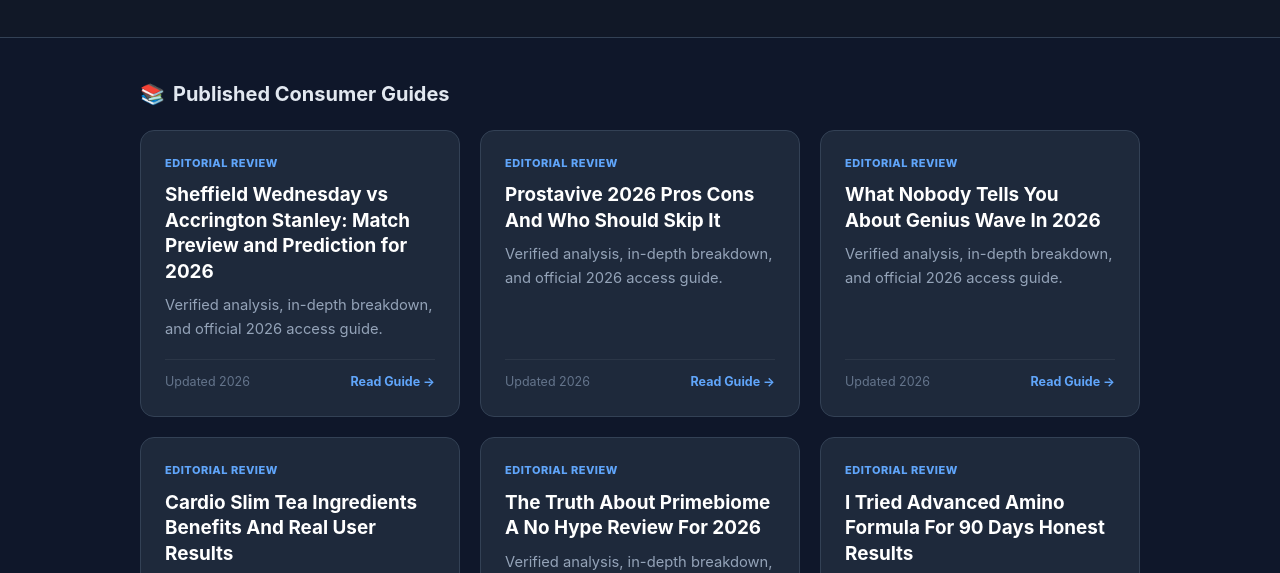
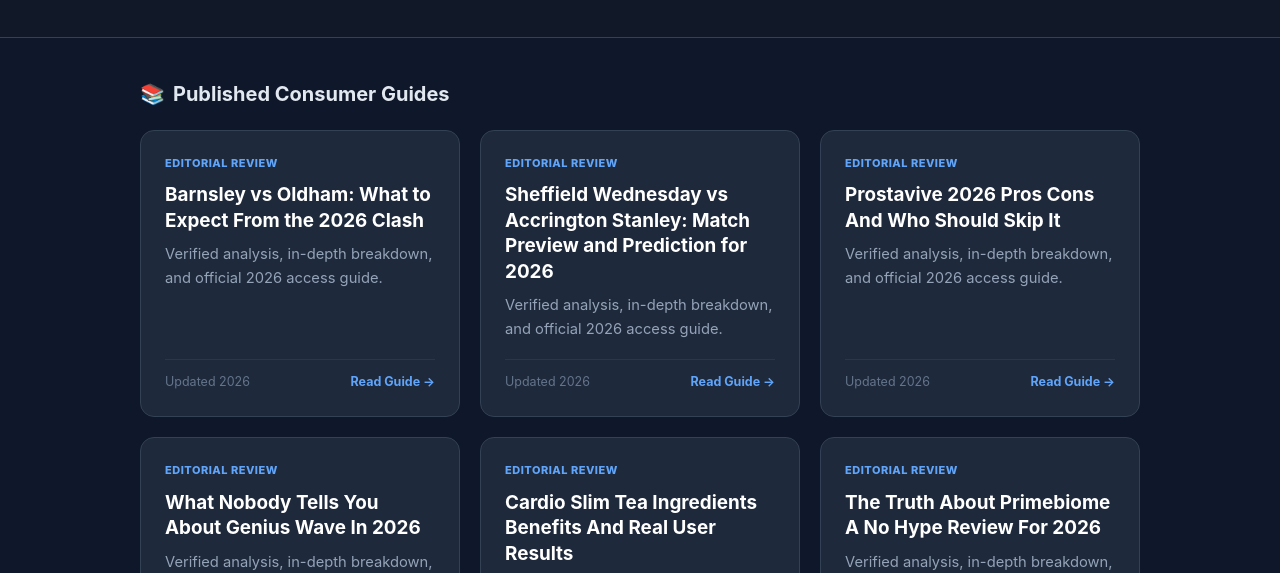
Before and after one commit to grandbrav-gif/grandbrav-gif.github.io, a plain HTML site: page index.html in a window 1280 px wide. Shown: the part 221-794 px from the top of the page. Drawn offline with Linux system fonts and the light colour scheme.

Commit message:
Feature barnsley-vs-oldham-what-to-expect-from-the-2026-clash-302 on homepage

```diff
--- a/index.html
+++ b/index.html
@@ -38,6 +38,15 @@
     <div class="grid-title"><span>📚</span> Published Consumer Guides</div>
     <div class="grid" id="article-list">
       <!-- ARTICLES_START -->
+      <a href="https://grandbrav-gif.github.io/posts/barnsley-vs-oldham-what-to-expect-from-the-2026-clash-302.html" class="card">
+        <span class="card-tag">EDITORIAL REVIEW</span>
+        <h3>Barnsley vs Oldham: What to Expect From the 2026 Clash</h3>
+        <p class="card-desc">Verified analysis, in-depth breakdown, and official 2026 access guide.</p>
+        <div class="card-footer">
+          <span class="card-date">Updated 2026</span>
+          <span class="card-read">Read Guide &rarr;</span>
+        </div>
+      </a>
       <a href="https://grandbrav-gif.github.io/posts/sheffield-wednesday-vs-accrington-stanley-match-preview-and-predi-635.html" class="card">
         <span class="card-tag">EDITORIAL REVIEW</span>
         <h3>Sheffield Wednesday vs Accrington Stanley: Match Preview and Prediction for 2026</h3>
```
